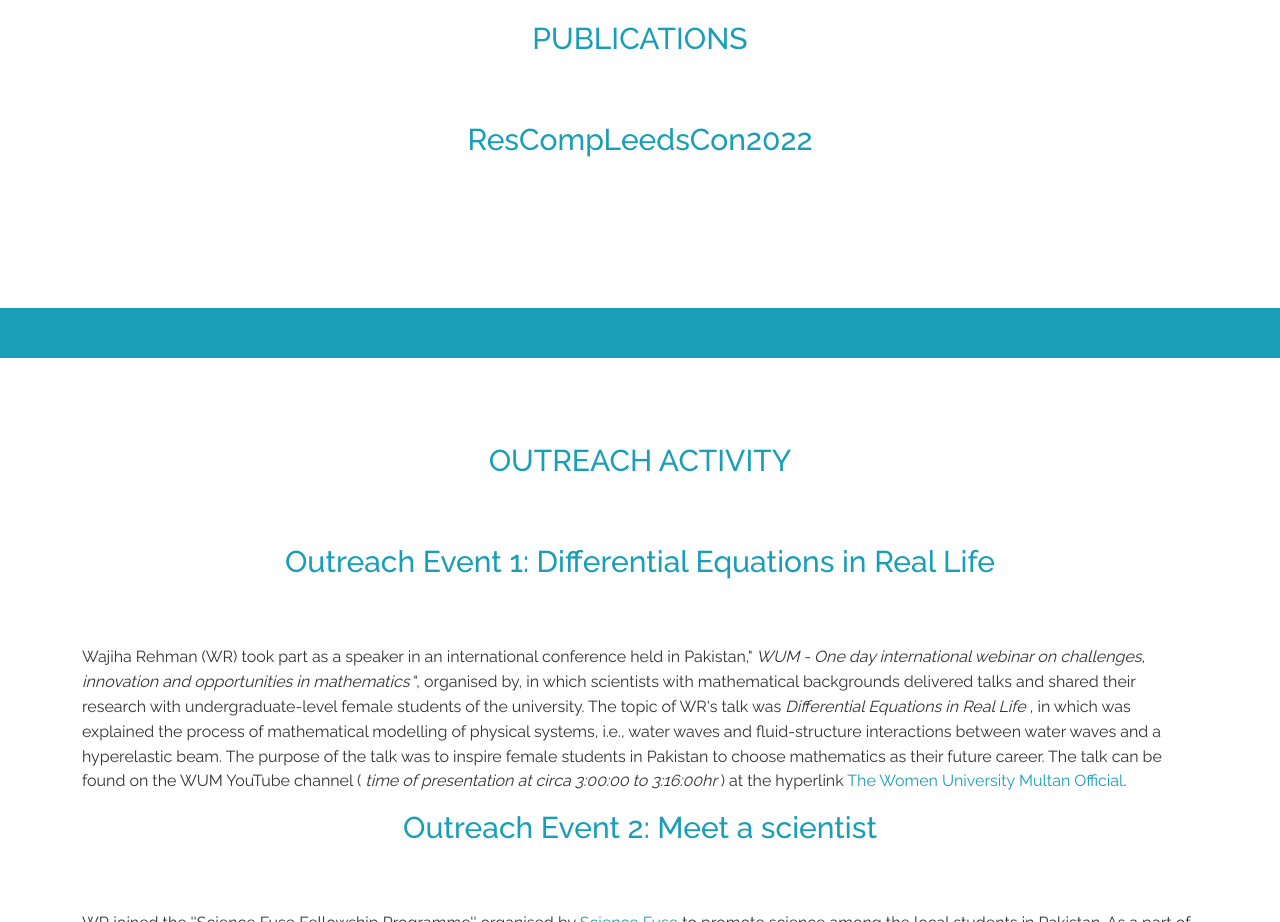
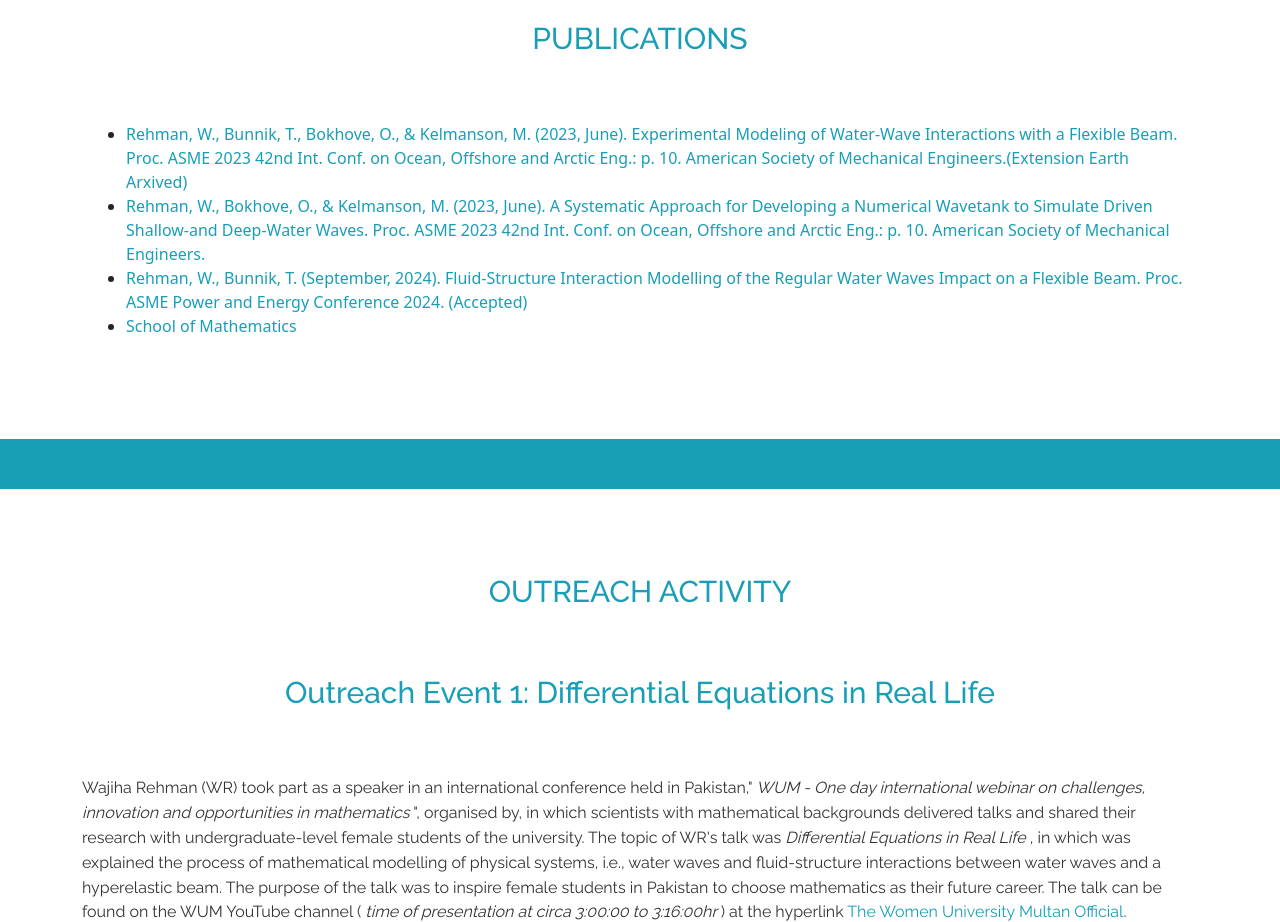
Before and after one commit to Wajiha11/Wajiha11.github.io, a plain HTML site: page index.html in a window 1280 px wide. Shown: the part 4960-5882 px from the top of the page. Drawn offline with Linux system fonts and the light colour scheme.

Commit message:
Update index.html

```diff
--- a/index.html
+++ b/index.html
@@ -100,7 +100,7 @@
 
   <main id="main">
 
-    <!-- ======= About Section ======= -->
+    <!-- ======= ABOUT Section ======= -->
     <section class="about" id="about">
 
       <div class="container text-center">
@@ -275,14 +275,14 @@
           PUBLICATIONS
         </h2>
       <div class="container">
-        <h2 class="text-center">
-          <a href="https://rescompleedscon.github.io/conference2022/">ResCompLeedsCon2022</a>
-        </h2>
-
-
-        <p>
-
-         <p>
+       <ul style="list-style-type:disc">
+         <li><a href="hhttps://asmedigitalcollection.asme.org/OMAE/proceedings-abstract/OMAE2023/86892/1167288">Rehman, W., Bunnik, T., Bokhove, O., & Kelmanson, M. (2023, June). Experimental Modeling of Water-Wave Interactions with a Flexible Beam. Proc. ASME 2023 42nd Int. Conf. on Ocean, Offshore and Arctic Eng.: p. 10. American Society of Mechanical
+Engineers.(Extension Earth Arxived)</a>  </li>
+         <li><a href="https://asmedigitalcollection.asme.org/OMAE/proceedings-abstract/OMAE2023/86892/1167281">Rehman, W., Bokhove, O., & Kelmanson, M. (2023, June). A Systematic Approach for Developing a Numerical Wavetank to Simulate Driven Shallow-and Deep-Water Waves. Proc. ASME 2023 42nd Int. Conf. on Ocean, Offshore and Arctic Eng.: p. 10.
+American Society of Mechanical Engineers.</a>  </li>
+         <li><a href="https://event.asme.org/POWER">Rehman, W., Bunnik, T. (September, 2024). Fluid-Structure Interaction Modelling of the Regular Water Waves Impact on a Flexible Beam. Proc. ASME Power and Energy Conference 2024. (Accepted)</a>  </li>
+         <li><a href="hhttps://eps.leeds.ac.uk/maths"> School of Mathematics</a>  </li>
+        </ul>
       </div>
 
     </section><!-- End Features Section -->
```
